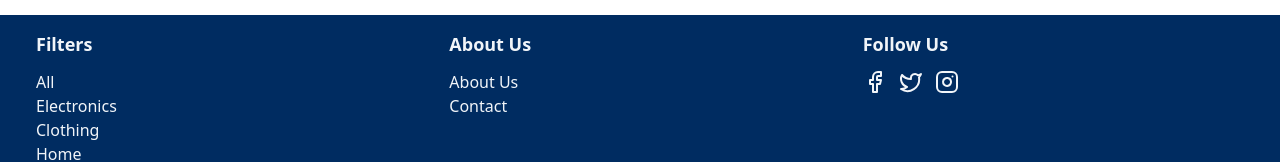
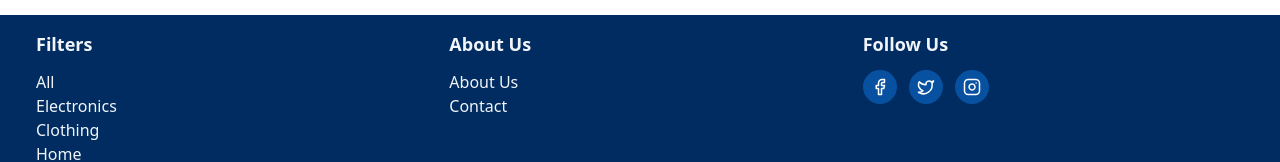
Before and after one commit to NihitaLele/whatBytes-next-app, a Next.js app: page / in a window 1280 px wide. Shown: the part 1380-1542 px from the top of the page. Built offline with nearby package versions, Linux system fonts and the light colour scheme.

Commit message:
improve social icons

```diff
--- a/src/components/Footer.js
+++ b/src/components/Footer.js
@@ -19,7 +19,15 @@ export default function Footer() {
         <div>
           <h3 className="font-semibold mb-3 text-[18px]">Follow Us</h3>
           <div className="flex gap-3">
-            <Facebook/> <Twitter/> <Instagram/>
+            <div className="bg-[#0851A0] p-2 rounded-full text-white cursor-pointer hover:bg-blue-600">
+              <Facebook size={18} />
+            </div>
+            <div className="bg-[#0851A0] p-2 rounded-full text-white cursor-pointer hover:bg-blue-600">
+              <Twitter size={18} />
+            </div>
+            <div className="bg-[#0851A0] p-2 rounded-full text-white cursor-pointer hover:bg-blue-600">
+              <Instagram size={18} />
+            </div>
          </div>
         </div>
       </div>
```
